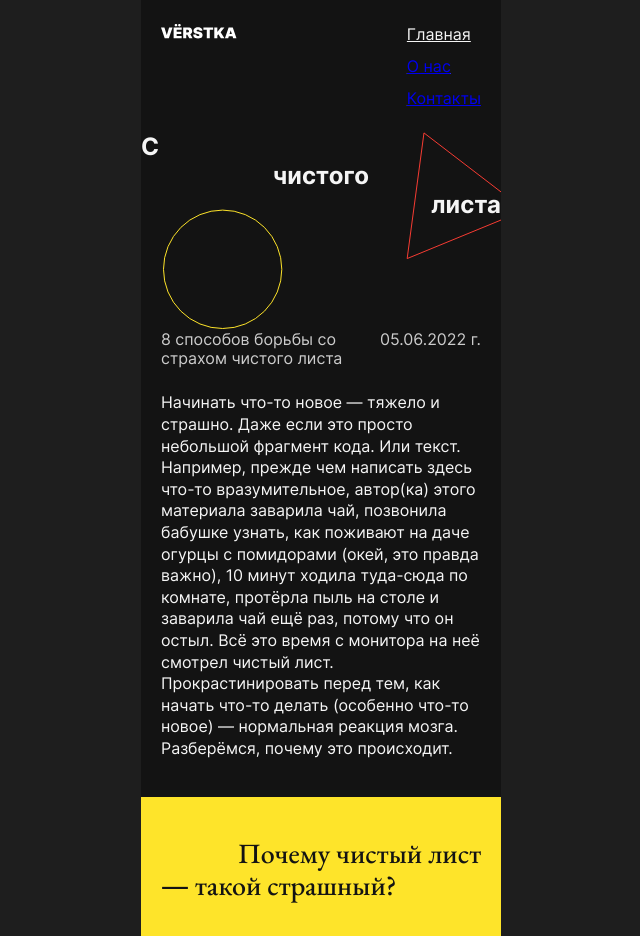
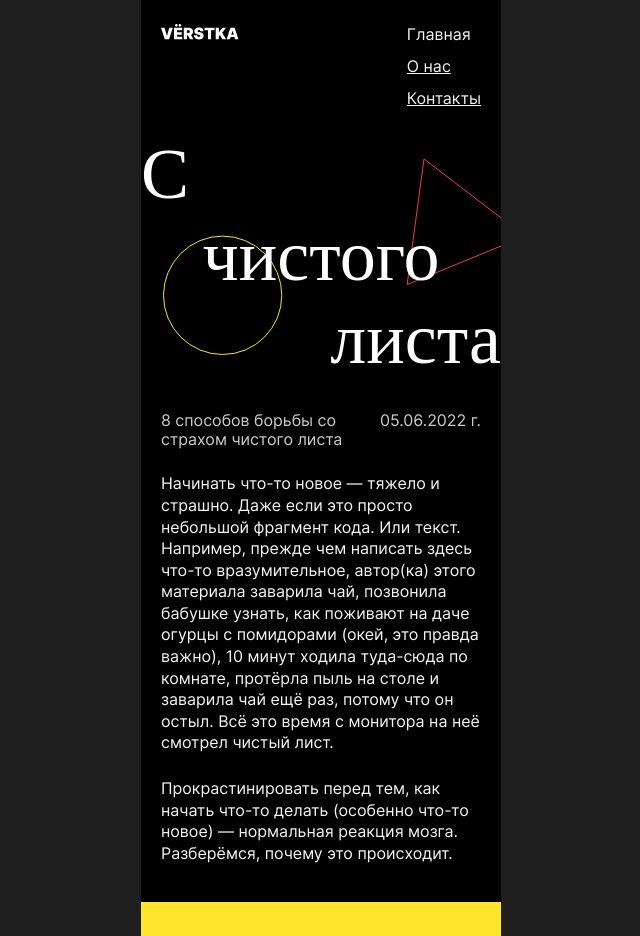
Before and after one commit to QuadroZero9/s-chistogo-lista, a plain HTML site: page index.html in a window 1280 px wide. Shown: the top 936 px of the page, without its empty margins (319-959 px from the left). Drawn offline with Linux system fonts and the light colour scheme.

Commit message:
Update style.css

```diff
--- a/styles/style.css
+++ b/styles/style.css
@@ -1,8 +1,7 @@
 body {
-  box-sizing: border-box;
   margin: 0;
-  background-color: #1e1e1e;
-  font-family: "Inter", sans-serif;
+  background: #1e1e1e;
+  font-family: Inter, sans-serif;
   font-weight: 400;
 }
 
@@ -22,51 +21,56 @@ blockquote {
 
 .content-section {
   box-sizing: border-box;
-  margin: auto;
-  width: 360px;
+  width: 100%;
+  max-width: 360px;
+  min-height: 100px;
+  margin: 0 auto;
 }
 
 .content-section_theme_dark {
-  background-color: #131313;
-  color: #f5f5f5;
+  background-color: black;
+  color: white;
 }
 
 .content-section_theme_bright {
   background-color: #fee42a;
-  color: var(--black-bg, #131313);
+  color: black;
 }
 
 .header {
+  padding: 24px 20px;
   display: flex;
   justify-content: space-between;
-  padding: 24px 20px;
+  align-items: flex-start;
+}
+
+.header__logo {
+  width: 78px;
+}
+
+.header__logo-image {
+  width: 100%;
 }
 
 .header__menu-list {
   display: flex;
   flex-direction: column;
-  row-gap: 12px;
-  font-family: "Inter", sans-serif;
-  font-size: 16px;
-  font-style: normal;
-  font-weight: 400;
+  gap: 12px;
   list-style: none;
 }
 
-.header__menu-item {
-  text-decoration-line: underline;
+.header__menu-link {
   color: #f5f5f5;
+  font-size: 16px;
+  line-height: 1.2;
 }
 
-.header__menu-item_active {
-  text-decoration-line: none;
-  color: #f5f5f5;
+.header__menu-link {
+  text-decoration: underline;
 }
 
-.header__logo {
-  display: flex;
-  width: 78.45px;
-  height: 15.43px;
+.header__menu-item-active .header__menu-link {
+  text-decoration: none;
 }
 
 .cover {
@@ -77,23 +81,19 @@ blockquote {
   min-height: 198px;
 }
 
-.cover__title {
-  padding: 7px 24px 35px 20px;
-  display: block;
-  font-family: "EB Garamond", sans;
+.cover-title {
+  font-family: "EB Garamond", serif;
+  font-weight: 400;
+  color: #fff;
   font-size: 72px;
-  font-style: normal;
-  font-weight: 400;
-  line-height: 100%;
-  /* 72px */
 }
 
 .accent-span {
   display: block;
-}
-
-.text-left {
-  text-align: left;
+  font-weight: 500;
+  font-family: "EB Garmond", serif;
+  font-style: normal;
+  line-height: 115%;
 }
 
 .text-center {
@@ -105,84 +105,77 @@ blockquote {
 }
 
 .intro {
-  padding-left: 20px;
-  padding-right: 20px;
-  padding-bottom: 37px;
+  padding: 30px 20px 38px;
+  line-height: 120%;
 }
 
 .intro__heading {
   display: flex;
+  justify-content: space-between;
+  color: #ccc;
+  margin-bottom: 24px;
 }
 
 .intro__title {
-  color: var(--text-gray, #ccc);
-  font-family: "Inter", sans-serif;
   font-size: 16px;
-  font-style: normal;
+  line-height: 1.2;
   font-weight: 400;
-  line-height: 120%;
 }
 
 .intro__date {
   white-space: nowrap;
-  color: var(--text-gray, #ccc);
-  font-family: "Inter", sans-serif;
   font-size: 16px;
-  font-style: normal;
-  font-weight: 400;
   line-height: 120%;
 }
 
 .intro__main-text {
-  padding-top: 24px;
-  font-family: "Inter", sans-serif;
-  font-size: 16px;
-  font-style: normal;
-  font-weight: 400;
-  line-height: 21.6px;
+  color: #f5f5f5;
+  display: flex;
+  flex-direction: column;
+  gap: 24px;
+  line-height: 135%;
 }
 
 .reasons {
-  padding: 40px 20px 24px 20px;
-}
-
-.content-section__subtitle {
-  font-family: "EB Garamond", sans;
-  font-size: 28px;
-  font-style: normal;
-  font-weight: 500;
-  line-height: 115%;
+  padding: 40px 20px;
+  gap: 32px;
 }
 
 .content-section__introduction {
-  padding-top: 32px;
-  padding-bottom: 32px;
-  font-family: "Inter", sans-serif;
   font-size: 20px;
-  font-style: normal;
-  font-weight: 400;
+  margin: 32px 0;
+  line-height: 27px;
+}
+
+.content-section__introduction_dark {
+  font-size: 20px;
+  margin: 32px 0;
   line-height: 135%;
 }
 
 .content-section__list {
-  padding-left: 16px;
-}
-
-.content-section__list-item {
-  padding-bottom: 16px;
-  font-family: "Inter", sans-serif;
+  display: flex;
+  flex-direction: column;
+  gap: 16px;
+  padding: 0 0 0 16px;
   font-size: 16px;
-  font-style: normal;
-  font-weight: 400;
   line-height: 21.6px;
 }
 
 .content-section__list-accent {
-  font-family: "Inter", sans-serif;
-  font-size: 16px;
-  font-style: normal;
   font-weight: 700;
-  line-height: 21.6px;
+}
+
+.how-to {
+  padding: 40px 20px 60px;
+}
+
+.footer {
+  padding: 20px;
+}
+
+.content-section__subtitle_dark {
+  color: #f5f5f5;
 }
 
 .how-to {
@@ -255,6 +248,7 @@ blockquote {
   display: flex;
   border-top: 1px solid var(--yellow-bg, #fee42a);
   justify-content: space-between;
+  align-items: center;
 }
 
 .footer__copy {
```
